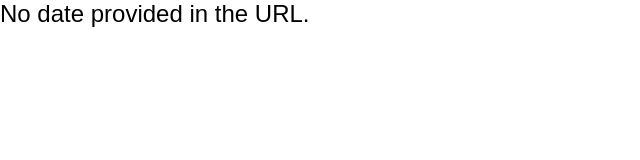
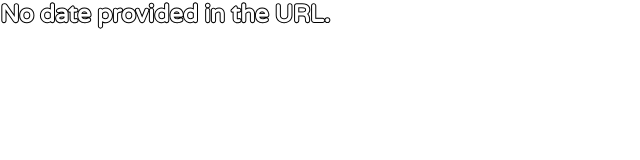
Before and after one commit to Cryptizism/timer-site, a plain HTML site: page index.html in a window 1280 px wide. Shown: the whole page, without its empty margins (0-640 px from the left). Drawn offline with Linux system fonts and the light colour scheme.

Commit message:
Better styling

```diff
--- a/index.html
+++ b/index.html
@@ -5,14 +5,20 @@
     <meta name="viewport" content="width=device-width, initial-scale=1.0">
     <title>Time Since</title>
     <style>
+		@import url('https://fonts.googleapis.com/css2?family=Sora:wght@800&family=Varela+Round&display=swap');
         body {
-            font-family: Arial, sans-serif;
+            font-family: "Varela Round", sans-serif;
+			font-weight: 800;
+			font-style: normal;
             margin: 0;
         }
 
         #timer {
             font-size: 24px;
-			      margin: 0;
+			color: white;
+			paint-order: stroke fill;
+			-webkit-text-stroke: 2px black;
+			margin: 0;
         }
     </style>
 </head>
```
